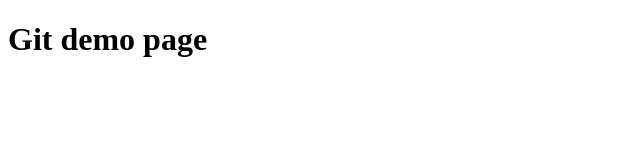
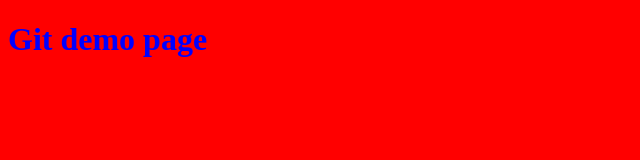
Before and after one commit to ASHFAQ-ISSAK/my-first-repository, a plain HTML site: page index.html in a window 1280 px wide. Shown: the whole page, without its empty margins (0-640 px from the left). Drawn offline with Linux system fonts and the light colour scheme.

Commit message:
linked css to html

```diff
--- a/index.html
+++ b/index.html
@@ -5,10 +5,11 @@
     <meta http-equiv="X-UA-Compatible" content="IE=edge">
     <meta name="viewport" content="width=device-width, initial-scale=1.0">
     <title>Document</title>
-
+    <link rel="stylesheet" href="style.css">
 </head>
 <body>
     <h1>Git demo page</h1>
+    <h5>NEW COMOMENT</h5>
 
     <script src="/app.js"></script>
 </body>
--- a/style.css
+++ b/style.css
@@ -4,3 +4,6 @@ body{
 h1{
     color:blue;
 }
+h5{
+    color: red;
+}
```
